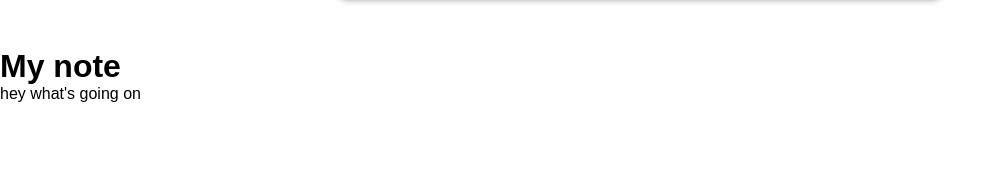
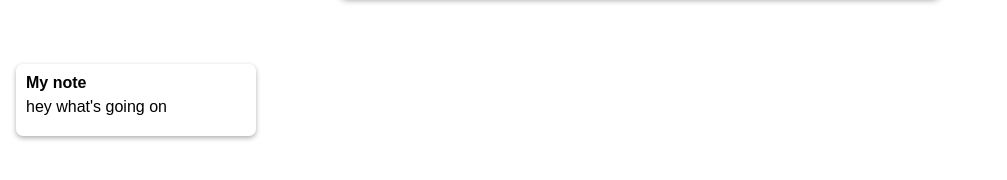
Before and after one commit to hans-4303/google-keep-sample, a React (Create React App) app: page / in a window 1280 px wide. Shown: the part 462-642 px from the top of the page, without its empty margins (0-1007 px from the left). Built offline with nearby package versions, Linux system fonts and the light colour scheme.

Commit message:
UI 작성 대부분 완료

```diff
--- a/src/styles/style.css
+++ b/src/styles/style.css
@@ -97,3 +97,41 @@ form textarea {
   /* 리사이즈 없음(?) */
   resize: none;
 }
+
+/* Note.jsx */
+
+.note {
+  /* 배경 */
+  background: #ffffff;
+  /* 너비 */
+  width: 240px;
+  /* 둥글기 */
+  border-radius: 7px;
+  /* 가로, 세로, 흐림 */
+  box-shadow: 0 2px 5px rgb(175, 175, 175);
+  /* 패딩 */
+  padding: 10px;
+  /* 마진 */
+  margin: 16px;
+  /* 컨텐츠 대비 위치 */
+  float: left;
+}
+
+.note h1 {
+  /* 폰트 크기 */
+  font-size: 1rem;
+  /* 하단 마진 */
+  margin-bottom: 6px;
+}
+
+.note p {
+  /* 폰트 크기 */
+  font-size: 1rem;
+  /* 하단 마진 */
+  margin-bottom: 10px;
+  /* 공백 문자 처리, 줄 바꿈은 개행 문자와 <br>에서 일어나며 줄이 너무 길어서 넘칠 경우 자동으로 줄 바꾸기 */
+  white-space: pre-wrap;
+  /* 텍스트가 컨테이너 요소 바깥으로 오버플로 할 때 줄 바꿀지 지정
+  break word: 실제 overflow-wrap 속성 상관 없이 word-break: normal + overflow-wrap: anywhere과 같은 효과 */
+  word-wrap: break-word;
+}
```
